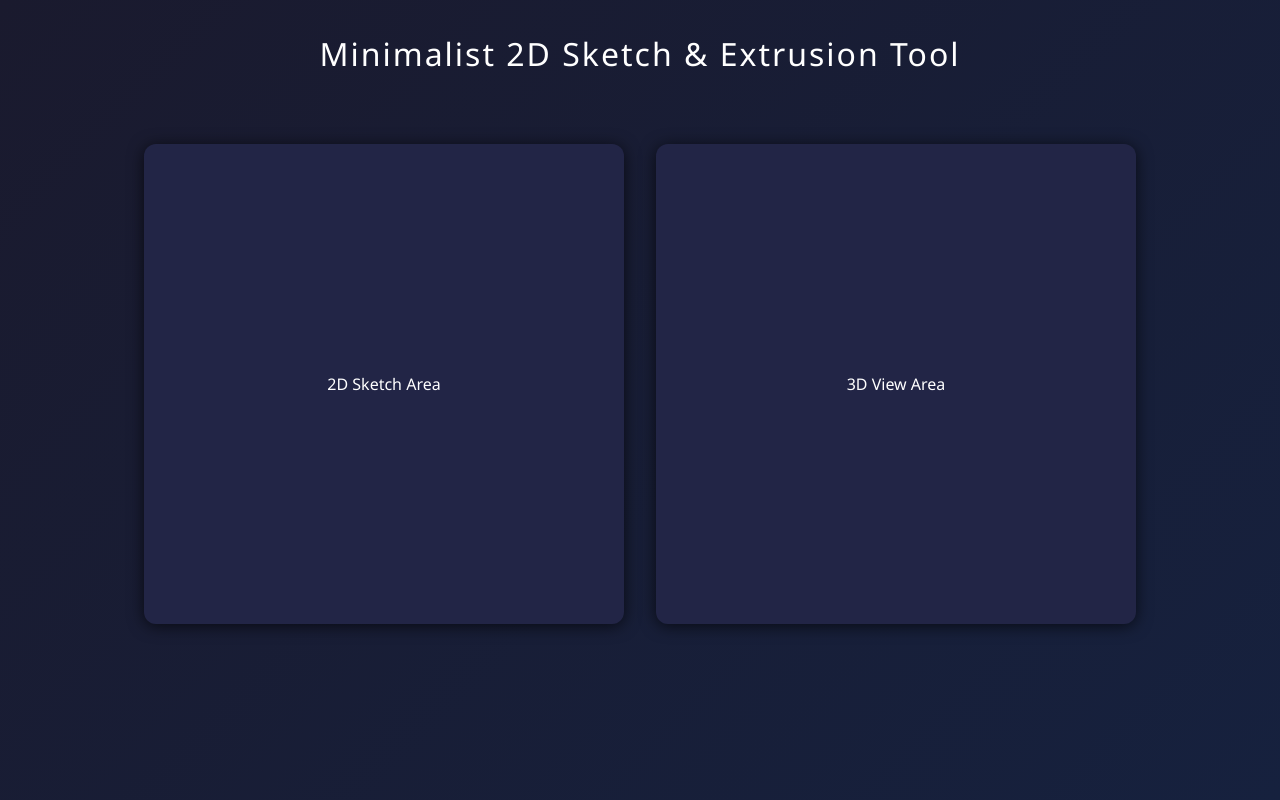
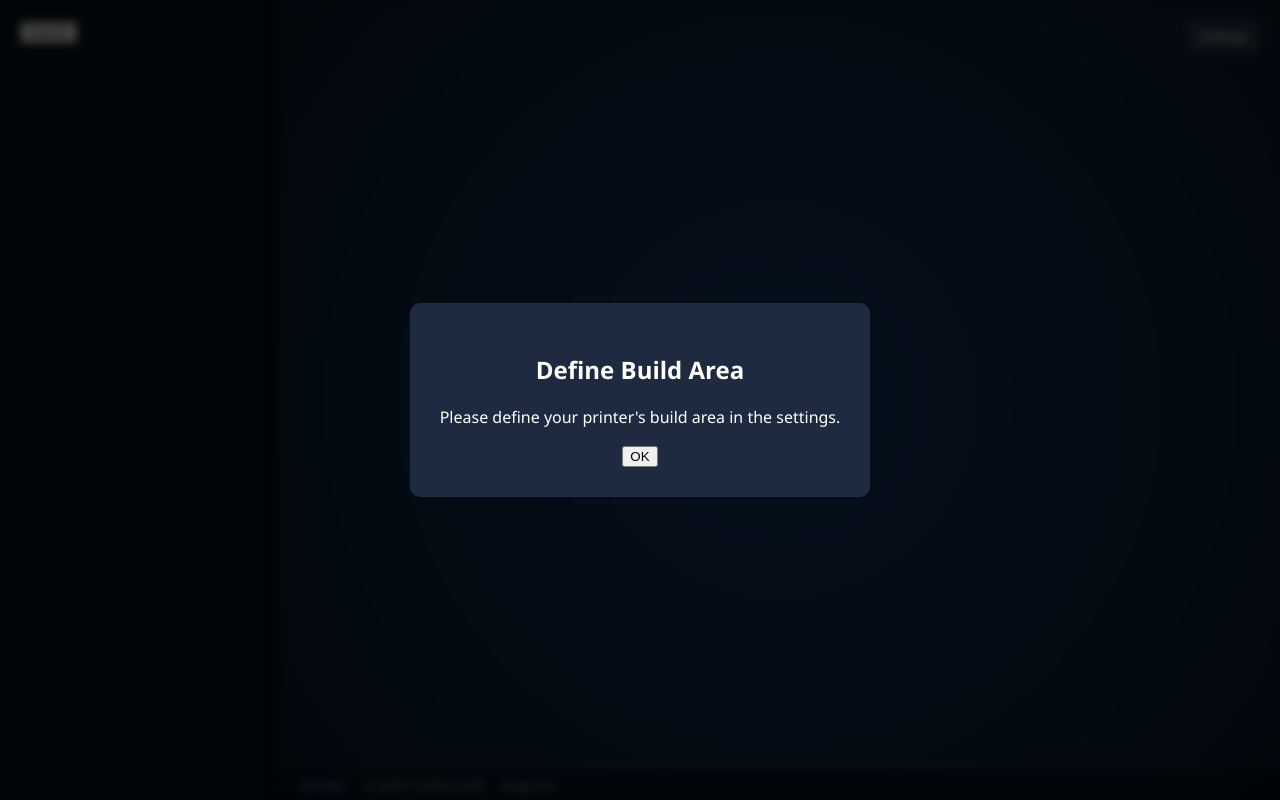
Before and after one commit to John-Codes/SimpleCAD, a website: page public/index.html in a window 1280 px wide. Drawn offline with nearby package versions, Linux system fonts and the light colour scheme.

Commit message:
Task 2: Implement Basic UI Structure

```diff
--- a/public/index.html
+++ b/public/index.html
@@ -2,53 +2,42 @@
 <html lang="en">
 <head>
   <meta charset="UTF-8">
-  <title>Minimalist 2D Sketch & Extrusion Tool</title>
+  <title>SimpleCAD</title>
   <meta name="viewport" content="width=device-width, initial-scale=1.0">
-  <style>
-    body {
-      min-height: 100vh;
-      margin: 0;
-      background: linear-gradient(135deg, #1a1a2e, #16213e);
-      color: #fff;
-      font-family: 'Segoe UI', Arial, sans-serif;
-      display: flex;
-      flex-direction: column;
-      align-items: center;
-      justify-content: flex-start;
-    }
-    #container {
-      display: flex;
-      gap: 32px;
-      margin-top: 48px;
-      width: 90vw;
-      max-width: 1200px;
-      justify-content: center;
-    }
-    #sketch, #view3d {
-      background: #222546;
-      border-radius: 12px;
-      box-shadow: 0 2px 16px #000a;
-      width: 480px;
-      height: 480px;
-      display: flex;
-      align-items: center;
-      justify-content: center;
-    }
-    h1 {
-      margin-top: 32px;
-      font-weight: 400;
-      letter-spacing: 2px;
-    }
-  </style>
+  <link rel="stylesheet" href="style.css">
   <!-- Three.js CDN -->
   <script src="https://cdnjs.cloudflare.com/ajax/libs/three.js/r128/three.min.js"></script>
 </head>
-<body>
-  <h1>Minimalist 2D Sketch & Extrusion Tool</h1>
-  <div id="container">
-    <div id="sketch">2D Sketch Area</div>
-    <div id="view3d">3D View Area</div>
+<body data-mode="3d">
+  <div class="container">
+    <div class="sidebar">
+      <button id="mode-toggle-btn">Sketch</button>
+    </div>
+    <div class="viewport">
+      <canvas id="canvas2d"></canvas>
+      <canvas id="canvas3d"></canvas>
+      <div class="status-bar">
+        <span class="mode">3D View</span>
+        <span class="coords">X: 0.00 Y: 0.00 Z: 0.00</span>
+        <span class="snap">Snap: On</span>
+      </div>
+      <button class="settings-btn">Settings</button>
+      <div class="settings-menu">
+        <h3>Printer Build Area</h3>
+        <p>Define your printer's build volume.</p>
+        <!-- Inputs will go here -->
+      </div>
+    </div>
   </div>
+
+  <div class="build-area-prompt">
+    <div class="modal">
+      <h2>Define Build Area</h2>
+      <p>Please define your printer's build area in the settings.</p>
+      <button id="close-prompt-btn">OK</button>
+    </div>
+  </div>
+
   <script src="main.js"></script>
 </body>
 </html>
--- a/public/main.js
+++ b/public/main.js
@@ -1,10 +1,37 @@
-// Entry point for Minimalist 2D Sketch and Extrusion Tool
-// Placeholder: Initialize 2D sketch canvas and 3D view
 window.addEventListener('DOMContentLoaded', () => {
-    // 2D Sketch Area (to be implemented)
-    const sketchContainer = document.getElementById('sketch');
-    // 3D View Area (to be implemented)
-    const view3dContainer = document.getElementById('view3d');
-    // Future: Add initialization logic for Konva and Three.js here
+  const body = document.body;
+  const modeToggleBtn = document.getElementById('mode-toggle-btn');
+  const statusBarMode = document.querySelector('.status-bar .mode');
+  const settingsBtn = document.querySelector('.settings-btn');
+  const settingsMenu = document.querySelector('.settings-menu');
+  const buildAreaPrompt = document.querySelector('.build-area-prompt');
+  const closePromptBtn = document.getElementById('close-prompt-btn');
+
+  // Mode Toggling
+  modeToggleBtn.addEventListener('click', () => {
+    if (body.dataset.mode === '3d') {
+      body.dataset.mode = '2d';
+      modeToggleBtn.textContent = '3D View';
+      statusBarMode.textContent = '2D Sketch';
+    } else {
+      body.dataset.mode = '3d';
+      modeToggleBtn.textContent = 'Sketch';
+      statusBarMode.textContent = '3D View';
+    }
+  });
+
+  // Settings Menu
+  settingsBtn.addEventListener('click', () => {
+    settingsMenu.classList.toggle('visible');
+  });
+
+  // Build Area Prompt
+  closePromptBtn.addEventListener('click', () => {
+    buildAreaPrompt.classList.add('hidden');
+  });
+
+  // Placeholder for canvas initialization
+  const canvas2d = document.getElementById('canvas2d');
+  const canvas3d = document.getElementById('canvas3d');
+  // Future: Add initialization logic for Konva and Three.js here
 });
-export {};
--- /dev/null
+++ b/public/style.css
@@ -0,0 +1,128 @@
+body {
+  min-height: 100vh;
+  margin: 0;
+  background: #0a1a2a;
+  color: #fff;
+  font-family: 'Segoe UI', Arial, sans-serif;
+  display: flex;
+  overflow: hidden;
+}
+
+.container {
+  display: flex;
+  width: 100%;
+  height: 100vh;
+}
+
+.sidebar {
+  width: 280px;
+  background: rgba(0, 0, 0, 0.3);
+  backdrop-filter: blur(10px);
+  border-right: 1px solid rgba(255, 255, 255, 0.1);
+  padding: 20px;
+  box-sizing: border-box;
+}
+
+.viewport {
+  flex: 1;
+  position: relative;
+  background-image: radial-gradient(circle at center, #0f3460, #0a1a2a);
+  display: flex;
+  justify-content: center;
+  align-items: center;
+}
+
+#canvas2d,
+#canvas3d {
+  position: absolute;
+  top: 0;
+  left: 0;
+  width: 100%;
+  height: 100%;
+}
+
+#canvas3d {
+  box-shadow: 0 0 30px rgba(0, 0, 0, 0.5);
+}
+
+body[data-mode="3d"] #canvas2d {
+  display: none;
+}
+
+body[data-mode="2d"] #canvas3d {
+  display: none;
+}
+
+.status-bar {
+  position: absolute;
+  bottom: 0;
+  left: 0;
+  right: 0;
+  height: 30px;
+  background: rgba(0, 0, 0, 0.4);
+  backdrop-filter: blur(10px);
+  display: flex;
+  align-items: center;
+  padding: 0 20px;
+  font-size: 12px;
+  color: #b0bec5;
+  gap: 20px;
+}
+
+.status-bar .mode {
+  color: #64b5f6;
+}
+
+.settings-btn {
+  position: absolute;
+  top: 20px;
+  right: 20px;
+  background: rgba(255, 255, 255, 0.1);
+  border: 1px solid rgba(255, 255, 255, 0.2);
+  color: #fff;
+  padding: 8px 12px;
+  border-radius: 6px;
+  cursor: pointer;
+}
+
+.settings-menu {
+  position: absolute;
+  top: 60px;
+  right: 20px;
+  width: 300px;
+  background: rgba(0, 0, 0, 0.5);
+  backdrop-filter: blur(10px);
+  border: 1px solid rgba(255, 255, 255, 0.1);
+  padding: 20px;
+  border-radius: 8px;
+  display: none;
+}
+
+.settings-menu.visible {
+    display: block;
+}
+
+.build-area-prompt {
+    position: fixed;
+    top: 0;
+    left: 0;
+    width: 100%;
+    height: 100%;
+    background: rgba(0, 0, 0, 0.7);
+    backdrop-filter: blur(5px);
+    display: flex;
+    justify-content: center;
+    align-items: center;
+    z-index: 1000;
+}
+
+.build-area-prompt .modal {
+    background: #1e2a40;
+    padding: 30px;
+    border-radius: 10px;
+    text-align: center;
+}
+
+.build-area-prompt.hidden {
+    display: none;
+}
```
